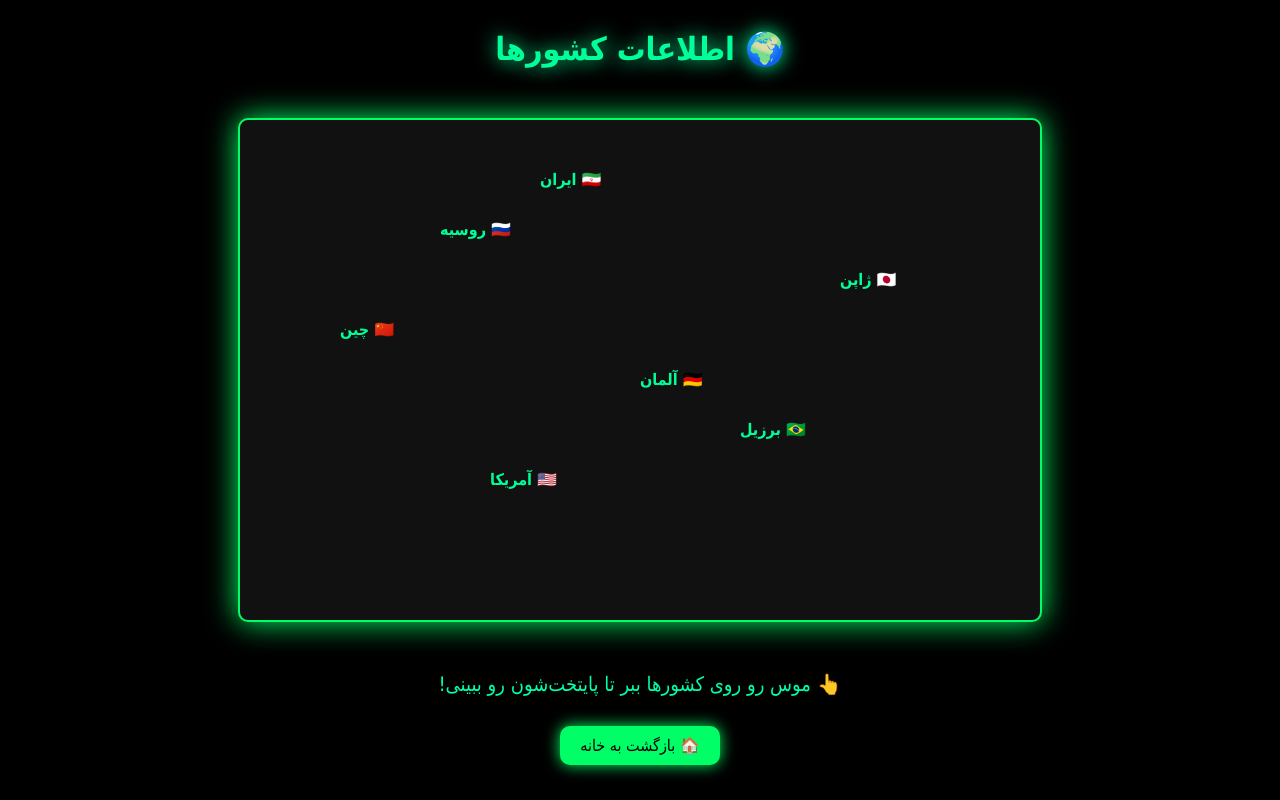
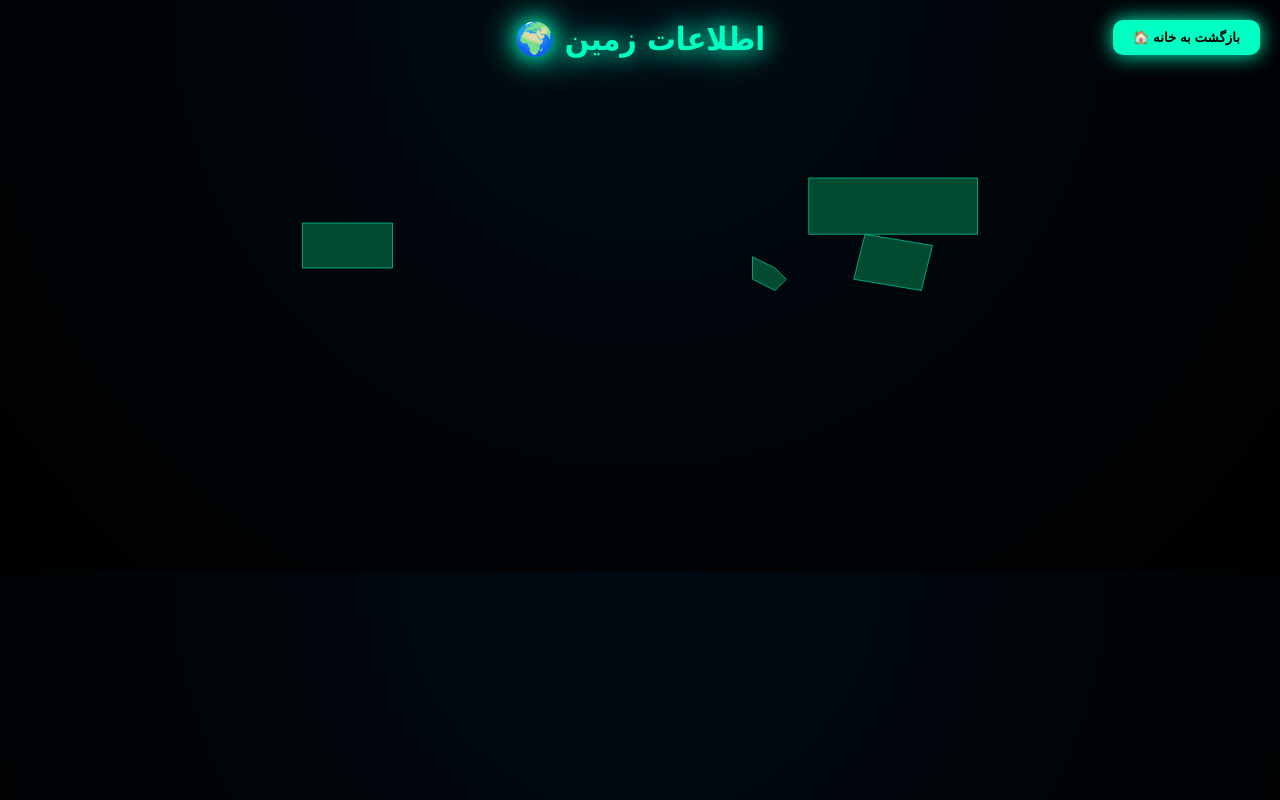
Before and after one commit to Meintrix/ngames, a Flask app: page /earth-map in a window 1280 px wide. Run offline with Flask 3, Linux system fonts and the light colour scheme.

Commit message:
add requirements

```diff
--- a/templates/earth_map.html
+++ b/templates/earth_map.html
@@ -3,97 +3,131 @@
 <head>
   <meta charset="UTF-8">
   <meta name="viewport" content="width=device-width, initial-scale=1.0">
-    <title>اطلاعات زمین 🌍</title>
+  <title>🌍 اطلاعات زمین</title>
   <style>
     body {
-            background: #000;
-            color: #00ff99;
+      background: radial-gradient(circle at top, #000a12, #000);
+      color: #00ffc3;
+      font-family: "Tahoma", sans-serif;
       text-align: center;
-            font-family: 'Tahoma', sans-serif;
-            direction: rtl;
-            overflow-x: hidden;
+      overflow: hidden;
+      margin: 0;
+      padding: 0;
     }
 
     h1 {
-            margin-top: 30px;
-            text-shadow: 0 0 20px #00ff99;
+      margin: 20px 0;
+      text-shadow: 0 0 20px #00ffc3, 0 0 40px #00ffc3;
+      font-size: 32px;
     }
 
-        #map {
-            margin: 50px auto;
-            width: 800px;
-            height: 500px;
-            border: 2px solid #00ff66;
-            border-radius: 10px;
-            background-color: #111;
-            box-shadow: 0 0 30px #00ff66;
+    #map-container {
       position: relative;
+      width: 90%;
+      max-width: 900px;
+      margin: 30px auto;
     }
 
-        .country {
-            position: absolute;
-            cursor: pointer;
-            font-weight: bold;
-            transition: transform 0.2s, text-shadow 0.3s;
+    svg {
+      width: 100%;
+      height: auto;
     }
 
-        .country:hover {
-            transform: scale(1.3);
-            text-shadow: 0 0 15px #00ffaa;
+    path {
+      fill: #024b30;
+      stroke: #00ffc3;
+      stroke-width: 0.5;
+      transition: all 0.2s ease;
+      cursor: pointer;
+    }
+
+    path:hover {
+      fill: #00ffc3;
+      transform: scale(1.02);
     }
 
     #info-box {
-            margin-top: 30px;
-            font-size: 20px;
-            color: #00ffaa;
+      position: fixed;
+      bottom: 30px;
+      left: 30px;
+      background: rgba(0, 0, 0, 0.8);
+      border: 2px solid #00ffc3;
+      border-radius: 12px;
+      padding: 15px 20px;
+      font-size: 16px;
+      color: #00ffc3;
+      text-align: left;
+      display: none;
+      box-shadow: 0 0 25px #00ffc3;
     }
 
-        .back-button {
-            display: inline-block;
-            margin-top: 30px;
-            background: #00ff66;
+    #back-button {
+      position: fixed;
+      top: 20px;
+      right: 20px;
+      background: #00ffc3;
       color: black;
+      border: none;
+      border-radius: 10px;
       padding: 10px 20px;
-            border-radius: 10px;
-            text-decoration: none;
-            box-shadow: 0 0 15px #00ff66;
+      font-weight: bold;
+      cursor: pointer;
+      box-shadow: 0 0 20px #00ffc3;
+      transition: 0.3s;
     }
 
-        .back-button:hover {
-            background: #00ffaa;
-            box-shadow: 0 0 25px #00ffaa;
+    #back-button:hover {
+      background: #00ffea;
+      box-shadow: 0 0 40px #00ffc3;
     }
   </style>
 </head>
 <body>
-    <h1>🌍 اطلاعات کشورها</h1>
+  <h1>🌍 اطلاعات زمین</h1>
 
-    <div id="map">
-        <div class="country" style="top: 50px; left: 300px;" data-country="ایران" data-capital="تهران">🇮🇷 ایران</div>
-        <div class="country" style="top: 100px; left: 200px;" data-country="روسیه" data-capital="مسکو">🇷🇺 روسیه</div>
-        <div class="country" style="top: 200px; left: 100px;" data-country="چین" data-capital="پکن">🇨🇳 چین</div>
-        <div class="country" style="top: 250px; left: 400px;" data-country="آلمان" data-capital="برلین">🇩🇪 آلمان</div>
-        <div class="country" style="top: 300px; left: 500px;" data-country="برزیل" data-capital="برازیلیا">🇧🇷 برزیل</div>
-        <div class="country" style="top: 150px; left: 600px;" data-country="ژاپن" data-capital="توکیو">🇯🇵 ژاپن</div>
-        <div class="country" style="top: 350px; left: 250px;" data-country="آمریکا" data-capital="واشنگتن">🇺🇸 آمریکا</div>
+  <div id="map-container">
+    <!-- نقشه SVG ساده (برای مثال چند کشور) -->
+    <svg viewBox="0 0 800 400">
+      <path id="IR" d="M500,150 L520,160 L530,170 L520,180 L500,170 Z" title="ایران"></path>
+      <path id="US" d="M100,120 L180,120 L180,160 L100,160 Z" title="آمریکا"></path>
+      <path id="CN" d="M600,130 L660,140 L650,180 L590,170 Z" title="چین"></path>
+      <path id="RU" d="M550,80 L700,80 L700,130 L550,130 Z" title="روسیه"></path>
+    </svg>
   </div>
 
-    <div id="info-box">👆 موس رو روی کشورها ببر تا پایتخت‌شون رو ببینی!</div>
+  <div id="info-box"></div>
 
-    <a href="/" class="back-button">🏠 بازگشت به خانه</a>
+  <button id="back-button" onclick="window.location.href='/'">🏠 بازگشت به خانه</button>
 
   <script>
-        const countries = document.querySelectorAll('.country');
-        const infoBox = document.getElementById('info-box');
+    const info = {
+      "IR": { name: "ایران", capital: "تهران", population: "۸۵ میلیون", continent: "آسیا" },
+      "US": { name: "ایالات متحده", capital: "واشنگتن دی‌سی", population: "۳۳۱ میلیون", continent: "آمریکای شمالی" },
+      "CN": { name: "چین", capital: "پکن", population: "۱.۴ میلیارد", continent: "آسیا" },
+      "RU": { name: "روسیه", capital: "مسکو", population: "۱۴۴ میلیون", continent: "اروپا و آسیا" }
+    };
 
-        countries.forEach(c => {
-            c.addEventListener('mouseenter', () => {
-                const name = c.getAttribute('data-country');
-                const capital = c.getAttribute('data-capital');
-                infoBox.textContent = پایتخت ${name}: ${capital};
+    const paths = document.querySelectorAll("path");
+    const infoBox = document.getElementById("info-box");
+
+    paths.forEach(path => {
+      path.addEventListener("mousemove", e => {
+        const country = info[path.id];
+        if (country) {
+          infoBox.style.display = "block";
+          infoBox.style.left = (e.pageX + 15) + "px";
+          infoBox.style.top = (e.pageY - 40) + "px";
+          infoBox.innerHTML =
+            <strong>${country.name}</strong><br>
+            پایتخت: ${country.capital}<br>
+            جمعیت: ${country.population}<br>
+            قاره: ${country.continent}
+          ;
+        }
       });
-            c.addEventListener('mouseleave', () => {
-                infoBox.textContent = "👆 موس رو روی کشورها ببر تا پایتخت‌شون رو ببینی!";
+
+      path.addEventListener("mouseleave", () => {
+        infoBox.style.display = "none";
       });
     });
   </script>
```
Lines whose indentation alone changed are shown as unchanged.
